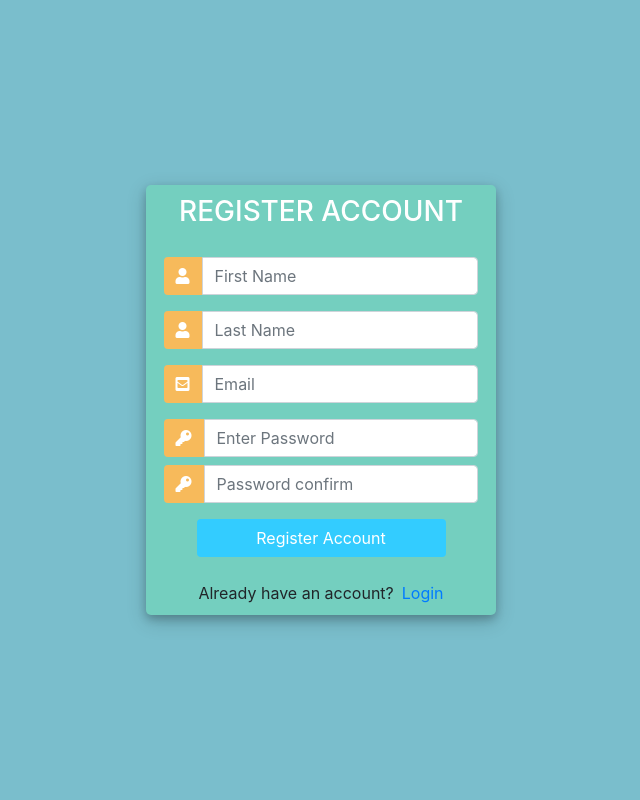
After one commit to UBegimai/Book_Blog, a Django app: page /account/register in a window 1280 px wide. The commit adds this page. Shown: the whole page, without its empty margins (319-959 px from the left). Run offline with Django 3.2, Linux system fonts and the light colour scheme; some libraries are stand-ins or nearby versions.

Commit message:
registration and auth

```diff
--- /dev/null
+++ b/account/forms.py
@@ -0,0 +1,90 @@
+from django import forms
+from django.contrib.auth import get_user_model
+from django.contrib.auth.models import User
+from django.core.mail import send_mail
+from django.template import context
+from django.template.loader import render_to_string
+from django.utils.crypto import get_random_string
+
+User = get_user_model()
+
+
+def send_activation_mail(email, activation_code):
+    message = f'http://127.0.0.1:8000/account/activation/?u={activation_code}'
+    send_mail('Активация аккаунта', message, 'test@gmail.com', [email])
+
+
+class RegistrationForm(forms.ModelForm):
+    password = forms.CharField(min_length=8, widget=forms.PasswordInput, required=True)
+    password_confirm = forms.CharField(min_length=8, widget=forms.PasswordInput, required=True)
+
+    class Meta:
+        model = User
+        fields = ['email', 'password', 'password_confirm', 'first_name', 'last_name']
+
+    def clean_email(self):
+        email = self.cleaned_data.get('email')
+        if User.objects.filter(email=email).exists():
+            raise forms.ValidationError('Пользователь уже зарегистрирован')
+        return email
+
+    def clean(self):
+        password = self.cleaned_data.get('password')
+        password_confirm = self.cleaned_data.pop('password_confirm')
+        if password != password_confirm:
+            raise forms.ValidationError('Пароли не совпадают')
+        return self.cleaned_data
+
+    def save(self):
+        user = User.objects.create(**self.cleaned_data)
+        user.create_activation_code()
+        send_activation_mail(user.email, user.activation_code)
+        return user
+
+
+class ChangePasswordForm(forms.Form):
+    old_pass = forms.CharField(widget=forms.PasswordInput)
+    new_pass = forms.CharField(min_length=8, widget=forms.PasswordInput)
+    new_pass_confirm = forms.CharField(min_length=8, widget=forms.PasswordInput)
+
+    def __init__(self, *args, **kwargs):
+        self.request = kwargs.pop('request')
+        super().__init__(*args, **kwargs)
+
+    def clean_old_pass(self):
+        old_pass = self.cleaned_data.get('old_pass')
+        user = self.request.user
+        if not user.check_password(old_pass):
+            raise forms.ValidationError('Укажите верный пароль')
+        return old_pass
+
+    def clean(self):
+        new_pass = self.cleaned_data.get('new_pass')
+        new_pass_confirm = self.cleaned_data.get('new_pass_confirm')
+        if new_pass != new_pass_confirm:
+            raise forms.ValidationError('Неверное подтверждение пароля')
+        return self.cleaned_data
+
+    def save(self):
+        new_pass = self.cleaned_data.get('new_pass')
+        user = self.request.user
+        user.set_password(new_pass)
+        user.save()
+
+
+class ForgotPasswordForm(forms.Form):
+    email = forms.EmailField()
+
+    def clean_email(self):
+        email = self.cleaned_data.get('email')
+        if not User.objects.filter(email=email).exists():
+            raise forms.ValidationError('Пользователь не найден')
+        return email
+
+    def send_view_password(self):
+        email = self.cleaned_data.get('email')
+        new_pass = get_random_string(length=8)
+        user = User.objects.get(email=email)
+        user.set_password(new_pass)
+        user.save()
+        send_mail('Восстановление пароля', f'Ваш новый пароль:{new_pass}', 'asd@mail.ru', [email])
--- /dev/null
+++ b/account/templates/account/registration.html
@@ -0,0 +1,145 @@
+<!DOCTYPE html>
+<html>
+
+<head>
+	<title>Login</title>
+	<link rel="stylesheet" href="https://stackpath.bootstrapcdn.com/bootstrap/4.1.3/css/bootstrap.min.css" integrity="sha384-MCw98/SFnGE8fJT3GXwEOngsV7Zt27NXFoaoApmYm81iuXoPkFOJwJ8ERdknLPMO" crossorigin="anonymous">
+	<script src="https://ajax.googleapis.com/ajax/libs/jquery/3.3.1/jquery.min.js"></script>
+	<link rel="stylesheet" href="https://use.fontawesome.com/releases/v5.6.1/css/all.css" integrity="sha384-gfdkjb5BdAXd+lj+gudLWI+BXq4IuLW5IT+brZEZsLFm++aCMlF1V92rMkPaX4PP" crossorigin="anonymous">
+
+	<style>
+		body,
+		html {
+			margin: 0;
+			padding: 0;
+			height: 100%;
+			background: #7abecc !important;
+		}
+		.user_card {
+			width: 350px;
+			margin-top: auto;
+			margin-bottom: auto;
+			background: #74cfbf;
+			position: relative;
+			display: flex;
+			justify-content: center;
+			flex-direction: column;
+			padding: 10px;
+			box-shadow: 0 4px 8px 0 rgba(0, 0, 0, 0.2), 0 6px 20px 0 rgba(0, 0, 0, 0.19);
+			-webkit-box-shadow: 0 4px 8px 0 rgba(0, 0, 0, 0.2), 0 6px 20px 0 rgba(0, 0, 0, 0.19);
+			-moz-box-shadow: 0 4px 8px 0 rgba(0, 0, 0, 0.2), 0 6px 20px 0 rgba(0, 0, 0, 0.19);
+			border-radius: 5px;
+
+		}
+
+		.form_container {
+			margin-top: 20px;
+		}
+
+		#form-title{
+			color: #fff;
+		}
+		.login_btn {
+			width: 100%;
+			background: #33ccff !important;
+			color: white !important;
+		}
+		.login_btn:focus {
+			box-shadow: none !important;
+			outline: 0px !important;
+		}
+		.login_container {
+			padding: 0 2rem;
+		}
+		.input-group-text {
+			background: #f7ba5b !important;
+			color: white !important;
+			border: 0 !important;
+			border-radius: 0.25rem 0 0 0.25rem !important;
+		}
+		.input_user,
+		.input_pass:focus {
+			box-shadow: none !important;
+			outline: 0px !important;
+		}
+
+	</style>
+
+</head>
+<body>
+	<div class="container h-100">
+		<div class="d-flex justify-content-center h-100">
+			<div class="user_card">
+				<div class="d-flex justify-content-center">
+					<h3 id="form-title">REGISTER ACCOUNT</h3>
+				</div>
+				<div class="d-flex justify-content-center form_container">
+
+					<form method="post" action="">
+                        {% csrf_token %}
+						<div class="input-group mb-3">
+							<div class="input-group-append">
+								<span class="input-group-text"><i class="fas fa-user"></i></span>
+							</div>
+							{{ form.first_name }}
+						</div>
+						<div class="input-group mb-3">
+							<div class="input-group-append">
+								<span class="input-group-text"><i class="fas fa-user"></i></span>
+							</div>
+							{{ form.last_name }}
+						</div>
+						<div class="input-group mb-3">
+							<div class="input-group-append">
+								<span class="input-group-text"><i class="fas fa-envelope-square"></i></span>
+							</div>
+							{{ form.email }}
+						</div>
+						<div class="input-group mb-2">
+							<div class="input-group-append">
+								<span class="input-group-text"><i class="fas fa-key"></i></span>
+							</div>
+							{{ form.password_confirm }}
+						</div>
+						<div class="input-group mb-2">
+							<div class="input-group-append">
+								<span class="input-group-text"><i class="fas fa-key"></i></span>
+							</div>
+							{{ form.password }}
+						</div>
+
+
+				   		<div class="d-flex justify-content-center mt-3 login_container">
+				 			<input class="btn login_btn" type="submit" value="Register Account">
+				   		</div>
+					</form>
+				</div>
+
+				<div class="mt-4">
+					<div class="d-flex justify-content-center links">
+						Already have an account? <a href="{% url 'login' %}" class="ml-2">Login</a>
+					</div>
+				</div>
+			</div>
+		</div>
+	</div>
+	<script>
+						/* Because i didnt set placeholder values in forms.py they will be set here using vanilla Javascript
+		//We start indexing at one because CSRF_token is considered and input field
+		 */
+
+		//Query All input fields
+		var form_fields = document.getElementsByTagName('input')
+		form_fields[1].placeholder='First Name';
+		form_fields[2].placeholder='Last Name';
+		form_fields[3].placeholder='Email';
+		form_fields[4].placeholder='Enter Password';
+		form_fields[5].placeholder='Password confirm ';
+
+
+		for (var field in form_fields){
+			form_fields[field].className += ' form-control'
+		}
+	</script>
+</body>
+</html>
--- a/account/urls.py
+++ b/account/urls.py
@@ -0,0 +1,16 @@
+from django.contrib.auth.views import LogoutView
+from django.urls import path
+from django.views.generic import TemplateView
+from . import views
+
+urlpatterns = [
+    path('register', views.RegistrationView.as_view(), name='registration'),
+    path('success_registration/', views.SuccessfulRegistrationView.as_view(), name='successful-registration'),
+    path('activation/', views.ActivationView.as_view(), name='activation'),
+    path('login/', views.SignInView.as_view(), name='login'),
+    path('logout/', LogoutView.as_view(), name='logout'),
+    #path('change_password/', views.ChangePasswordView.as_view(), name='change-password'),
+    #path('forgot_password/', views.ForgotPasswordView.as_view(), name='forgot-password'),
+    #path('forgot_pass_complete/', TemplateView.as_view(template_name='account/forgot_pass_complete.html'),
+        # name='forgot-pass-complete')
+]
--- a/account/views.py
+++ b/account/views.py
@@ -1,5 +1,40 @@
-from django.shortcuts import render
+from django.shortcuts import render, redirect
 
 # Create your views here.
-def index(request):
-    return render(request, 'index.html')
+from django.contrib.auth import get_user_model
+from django.contrib.auth.views import LoginView
+from django.core.mail import send_mail
+from django.shortcuts import render, get_object_or_404
+from django.urls import reverse_lazy
+from django.views import View
+from django.views.generic import CreateView, TemplateView
+
+from .forms import RegistrationForm, ChangePasswordForm, ForgotPasswordForm
+
+User = get_user_model()
+
+
+class RegistrationView(CreateView):
+    model = User
+    form_class = RegistrationForm
+    template_name = 'account/registration.html'
+    success_url = reverse_lazy('successful-registration')
+
+
+class SuccessfulRegistrationView(TemplateView):
+    template_name = 'account/success_registration.html'
+
+
+class ActivationView(View):
+    def get(self, request):
+        code = request.GET.get('u')
+        user = get_object_or_404(User, activation_code=code)
+        user.is_active = True
+        user.activation_code = ''
+        user.save()
+        return render(request, 'account/activation.html', {})
+
+
+class SignInView(LoginView):
+    template_name = 'account/login.html'
+    success_url = reverse_lazy('index-page')
--- a/book_blog/urls.py
+++ b/book_blog/urls.py
@@ -3,9 +3,14 @@ from django.conf.urls.static import static
 from django.contrib import admin
 from django.urls import path, include
 
+from main import views
 
 urlpatterns = [
     path('admin/', admin.site.urls),
-    path('ibook/', include('main.urls')),
+    path('', include('main.urls')),
+    path('account/', include('account.urls')),
+]
 
-] + static(settings.MEDIA_URL, document_root=settings.MEDIA_ROOT)
+if settings.DEBUG:
+    urlpatterns += static(settings.STATIC_URL, document_root=settings.STATIC_ROOT)
+    urlpatterns += static(settings.MEDIA_URL, document_root=settings.MEDIA_ROOT)
--- a/main/templates/base.html
+++ b/main/templates/base.html
@@ -62,7 +62,7 @@
                 <h3 class="s-header__nav-heading h6">Navigate to</h3>
 
                 <ul class="s-header__nav">
-                    <li class="current"><a href="{% url 'home' %}" title="">Homepage</a></li>
+                    <li class="current"><a href="{% url 'index-page' %}" title="">Homepage</a></li>
                     <li class="has-children">
                         <a href="#0" title="">Genres</a>
                         <ul class="sub-menu">
--- a/main/urls.py
+++ b/main/urls.py
@@ -3,7 +3,7 @@ from django.urls import path
 from .views import *
 
 urlpatterns = [
-    path('', IndexPageView.as_view(), name='home'),
+    path('', IndexPageView.as_view(), name='index-page'),
     path('books/<slug:genre>/', BooksListView.as_view(), name='books-list'),
     path('books/details/<int:pk>/', BookDetailView.as_view(), name='book-detail'),
     path('create/', BookCreate.as_view(), name='create-book-url'),
--- a/requirements.txt
+++ b/requirements.txt
@@ -3,3 +3,4 @@ psycopg2-binary==2.8.6
 Pillow==8.1
 django-ckeditor
 django-filter
+python-decouple
```
Also changed, not shown: account/models.py (+47 -10 lines), account/templates/account/activation.html (added, +11 -0 lines), account/templates/account/change_password.html (added, +15 -0 lines), account/templates/account/forgot_pass_complete.html (added, +14 -0 lines), account/templates/account/forgot_password.html (added, +15 -0 lines), account/templates/account/login.html (added, +15 -0 lines), account/templates/account/logout.html (added, +10 -0 lines), account/templates/account/success_registration.html (added, +11 -0 lines), book_blog/settings.py (+14 -1 lines), account/migrations/0003_auto_20210617_1916.py (added), 1 other file.
